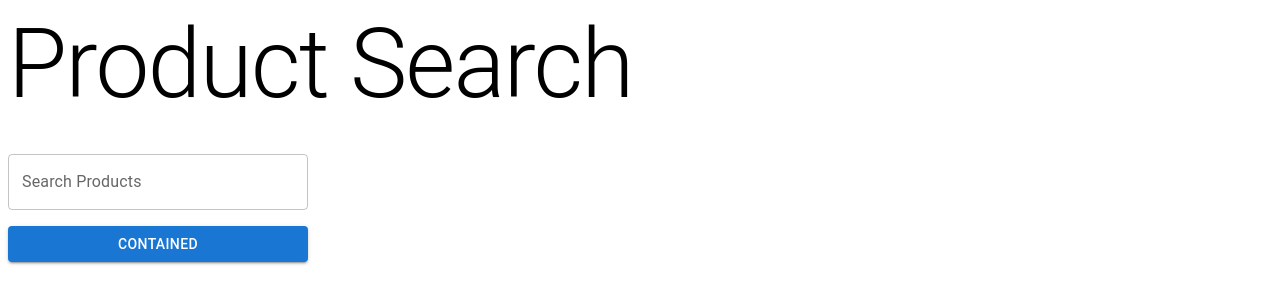
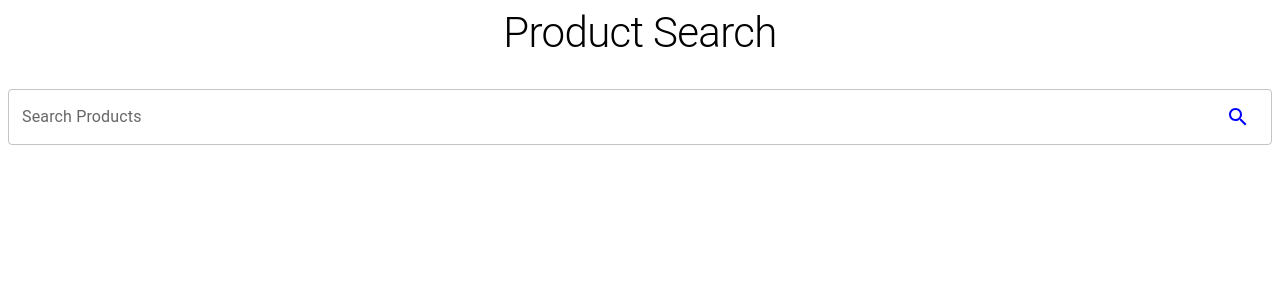
Before and after one commit to gaz-jordan/salt-tech-test, a React (Create React App) app in the folder salt-tech-test/: page / in a window 1280 px wide. Shown: the top 304 px of the page. Built offline with nearby package versions, Linux system fonts and the light colour scheme.

Commit message:
Finished basic functionality and styling

```diff
--- a/salt-tech-test/package.json
+++ b/salt-tech-test/package.json
@@ -5,10 +5,12 @@
   "dependencies": {
     "@emotion/react": "^11.14.0",
     "@emotion/styled": "^11.14.0",
+    "@mui/icons-material": "^6.4.3",
     "@mui/material": "^6.4.2",
     "cra-template": "1.2.0",
     "react": "^19.0.0",
     "react-dom": "^19.0.0",
+    "react-router-dom": "^7.1.5",
     "react-scripts": "5.0.1"
   },
   "scripts": {
--- a/salt-tech-test/src/App.js
+++ b/salt-tech-test/src/App.js
@@ -1,42 +1,26 @@
-import { useState } from 'react';
+import React from 'react';
+import {
+  Route,
+  createBrowserRouter,
+  createRoutesFromElements,
+  RouterProvider
+} from "react-router-dom";
 import './App.css';
-import Search from './Search';
-import SearchResults from './SearchResults';
-import { CircularProgress } from '@mui/material';
+import SearchPage from './SearchPage';
+import ProductDetails from './ProductDetails';
+import MainLayout from './MainLayout';
 
-function App() {
-  const [loading, setLoading] = useState(false);
-  const [searchResults, setSearchResults] = useState({});
-  const fetchResults = async (searchTerm) => {
-    setLoading(true);
-    const url = `https://real-time-amazon-data.p.rapidapi.com/search?query=${searchTerm}&page=1&country=US&sort_by=RELEVANCE&product_condition=ALL&is_prime=false&deals_and_discounts=NONE`;
-    const options = {
-      method: 'GET',
-      headers: {
-        'x-rapidapi-key': '9a3d4d1d04msh393e451a694bca2p1bf124jsna315df03324d',
-        'x-rapidapi-host': 'real-time-amazon-data.p.rapidapi.com'
-      }
-    };
+const router = createBrowserRouter(
+  createRoutesFromElements(
+    <Route path="/" element={<MainLayout />}>
+      <Route index element={<SearchPage />} />
+      <Route path="/product-details" element={<ProductDetails />} />
+    </Route>
+  )
+);
 
-    try {
-      const response = await fetch(url, options);
-      const result = await response.json();
-      console.log(result);
-      setSearchResults(result);
-      setLoading(false);
-    } catch (error) {
-      console.error('fetch error', error);
-    }
-  }
-  return (
-    <div className="App">
-      <Search fetchResults={fetchResults} />
-      {searchResults &&
-        <SearchResults searchResults={searchResults} />
-      }
-      {loading && <CircularProgress />}
-    </div>
-  );
-}
+const App = () => {
+  return <RouterProvider router={router} />;
+};
 
 export default App;
--- /dev/null
+++ b/salt-tech-test/src/MainLayout.jsx
@@ -0,0 +1,10 @@
+import React from "react";
+import { Outlet } from "react-router-dom";
+
+const MainLayout = () => {
+    return (
+        <Outlet />
+    );
+};
+
+export default MainLayout;
--- /dev/null
+++ b/salt-tech-test/src/ProductCard.jsx
@@ -0,0 +1,40 @@
+import React from 'react'
+import { useNavigate } from "react-router-dom";
+import { Card, CardContent, CardMedia, Grid2, Typography, Button, CardActionArea } from '@mui/material';
+
+const ProductCard = ({ product }) => {
+    const { product_photo, product_price, product_title, asin } = product;
+    const navigate = useNavigate();
+
+    return (
+        <Grid2 size={{ xs: 12, sm: 6, md: 3 }}>
+            <Card sx={{ p: '10px' }}>
+                <CardActionArea onClick={() => navigate("/product-details", { state: { asin } })}>
+                    <CardMedia
+                        component="img"
+                        image={product_photo}
+                        alt={product_title}
+                        sx={{ maxHeight: '200px', width: 'auto', margin: '0 auto' }}
+                    />
+                    <CardContent sx={{ textDecoration: 'none', color: 'text.primary' }}>
+                        <Typography variant="h4" sx={{ fontSize: '14px', mt: '10px' }}>
+                            {product_title}
+                        </Typography>
+                        <Typography variant="body2" sx={{ fontSize: '16px', mt: '6px' }}>
+                            <strong>Price:</strong> {product_price}
+                        </Typography>
+                    </CardContent>
+                </CardActionArea>
+                <Button
+                    variant="contained"
+                    fullWidth
+                    onClick={() => navigate("/product-details", { state: { asin } })}
+                >
+                    See Details
+                </Button>
+            </Card>
+        </Grid2 >
+    )
+}
+
+export default ProductCard
--- /dev/null
+++ b/salt-tech-test/src/ProductDetails.jsx
@@ -0,0 +1,68 @@
+import { Grid2, Typography, CircularProgress } from '@mui/material';
+import React, { useEffect, useState } from 'react';
+import { useLocation } from 'react-router-dom';
+
+const ProductDetails = () => {
+    const [product, setProduct] = useState({});
+    const [loading, setLoading] = useState(false);
+    // const { product_description, product_photo, product_price, product_title } = product?.data?;
+    const location = useLocation();
+    const asin = location.state?.asin;
+
+    useEffect(() => {
+        if (!asin) return; // Prevent API call if asin is missing
+
+        const fetchProduct = async () => {
+            setLoading(true);
+            const url = `https://real-time-amazon-data.p.rapidapi.com/product-details?asin=${asin}&country=US`;
+            const options = {
+                method: 'GET',
+                headers: {
+                    'x-rapidapi-key': '9a3d4d1d04msh393e451a694bca2p1bf124jsna315df03324d',
+                    'x-rapidapi-host': 'real-time-amazon-data.p.rapidapi.com'
+                }
+            };
+            try {
+                const res = await fetch(url, options);
+                const data = await res.json();
+                setProduct(data);
+            } catch (error) {
+                console.log("Error fetching product data", error);
+            } finally {
+                setLoading(false);
+            }
+        };
+
+        fetchProduct();
+    }, [asin]);
+
+    if (!asin) {
+        return <Typography variant="h5">No product details available.</Typography>;
+    }
+
+    console.log('product: ', product);
+
+    return loading ? (
+        <CircularProgress sx={{ margin: "auto" }} />
+    ) : (
+        <Grid2 container spacing={4} sx={{ p: 2 }}>
+            <Grid2 item size={{ xs: 12, md: 6 }}>
+                <img
+                    src={product?.data?.product_photo}
+                    alt={product?.data?.product_title}
+                    style={{ maxHeight: '300px', margin: '0 auto', display: 'block' }} />
+            </Grid2>
+            <Grid2 item size={{ xs: 12, md: 6 }}>
+                <Typography variant="h4">{product?.data?.product_title || "Unknown Product"}</Typography>
+                <Typography variant="body2" sx={{ mt: '6px' }}>
+                    <strong>Price:</strong> ${product?.data?.product_price || "N/A"}
+                </Typography>
+                <Typography variant="body2" sx={{ mt: '6px' }}>
+                    <strong>Description:</strong> {product?.data?.product_description || "No description available."}
+                </Typography>
+            </Grid2>
+        </Grid2>
+    );
+};
+
+export default ProductDetails;
--- a/salt-tech-test/src/Search.jsx
+++ b/salt-tech-test/src/Search.jsx
@@ -1,5 +1,6 @@
 import React, { useState } from 'react'
-import { Box, TextField, Button, Stack, Typography } from '@mui/material';
+import { TextField, IconButton, Typography, FormGroup, Box } from '@mui/material';
+import SearchIcon from '@mui/icons-material/Search';
 
 const Search = ({ fetchResults }) => {
   const [searchTerm, setSearchTerm] = useState('');
@@ -10,20 +11,32 @@ const Search = ({ fetchResults }) => {
       noValidate
       autoComplete="off"
     >
-      <Typography variant="h1" gutterBottom>
+      <Typography variant="h1" sx={{ fontSize: '42px' }} align="center" gutterBottom>
         Product Search
       </Typography>
-      <Stack spacing={2} sx={{ width: 300 }}>
+      <FormGroup sx={{ my: 4}}>
         <TextField
           id="search-products"
           label="Search Products"
           variant="outlined"
           value={searchTerm}
           onChange={(e) => setSearchTerm(e.target.value)}
+          slotProps={{
+            input: {
+              endAdornment: (
+                <IconButton
+                  type="button"
+                  aria-label="search"
+                  onClick={() => fetchResults(searchTerm)}
+                >
+                  <SearchIcon style={{ fill: "blue" }} />
+                </IconButton>
+              ),
+            },
+          }}
         />
-        <Button variant="contained" onClick={() => fetchResults(searchTerm)}>Contained</Button>
-      </Stack>
 
+      </FormGroup>
     </Box>
   )
 }
--- /dev/null
+++ b/salt-tech-test/src/SearchPage.jsx
@@ -0,0 +1,43 @@
+import React, { useState } from 'react'
+import Search from './Search';
+import SearchResults from './SearchResults';
+import { CircularProgress } from '@mui/material';
+
+const SearchPage = () => {
+    const [loading, setLoading] = useState(false);
+    const [searchResults, setSearchResults] = useState({});
+    const fetchResults = async (searchTerm) => {
+        setLoading(true);
+        const url = `https://real-time-amazon-data.p.rapidapi.com/search?query=${searchTerm}&page=1&country=US&sort_by=RELEVANCE&product_condition=ALL&is_prime=false&deals_and_discounts=NONE`;
+        const options = {
+            method: 'GET',
+            headers: {
+                'x-rapidapi-key': '9a3d4d1d04msh393e451a694bca2p1bf124jsna315df03324d',
+                'x-rapidapi-host': 'real-time-amazon-data.p.rapidapi.com'
+            }
+        };
+
+        try {
+            const response = await fetch(url, options);
+            const result = await response.json();
+            // console.log(result);
+            setSearchResults(result);
+        } catch (error) {
+            console.error('fetch error', error);
+        } finally {
+            setLoading(false);
+        }
+    }
+
+    return (
+        <>
+            <Search fetchResults={fetchResults} />
+            {searchResults &&
+                <SearchResults searchResults={searchResults} />
+            }
+            {loading && <CircularProgress />}
+        </>
+    )
+}
+
+export default SearchPage
--- a/salt-tech-test/src/SearchResults.jsx
+++ b/salt-tech-test/src/SearchResults.jsx
@@ -1,5 +1,6 @@
-import { Card, CardContent, CardMedia, Grid2, Link, Typography, Button, CardActionArea } from '@mui/material';
+import { Grid2 } from '@mui/material';
 import React from 'react';
+import ProductCard from './ProductCard';
 
 const SearchResults = ({ searchResults = {} }) => {
     const products = searchResults?.data?.products || [];
@@ -8,31 +9,7 @@ const SearchResults = ({ searchResults = {} }) => {
         <Grid2 container spacing={2}>
             {products.length > 0 && (
                 products.map((product) => (
-                    <>
-                        <Grid2 size={{ xs: 12, sm: 6, md: 3 }}>
-                            <Card sx={{ p: '10px' }}>
-                                <CardContent component={Link} sx={{ textDecoration: 'none', color: 'text.primary' }}>
-                                    <CardMedia
-                                        component="img"
-                                        image={product.product_photo}
-                                        alt={product.product_title}
-                                        sx={{ maxHeight: '200px', width: 'auto', margin: '0 auto' }}
-                                    />
-                                    <Typography variant="h4" sx={{ fontSize: '14px', mt: '10px' }}>
-                                        {product.product_title}
-                                    </Typography>
-                                    <Typography variant="body2" sx={{ fontSize: '16px', mt: '6px' }}>
-                                        <strong>Price:</strong> {product.product_price}
-                                    </Typography>
-                                </CardContent>
-                                <CardActionArea>
-                                    <Button variant="contained" fullWidth={true} component={Link}>
-                                        See Details
-                                    </Button>
-                                </CardActionArea>
-                            </Card>
-                        </Grid2 >
-                    </>
+                    <ProductCard product={product} />
                 ))
             )}
         </Grid2 >
```
Also changed, not shown: 1 other file (tests, documents, lock files or other folders).
